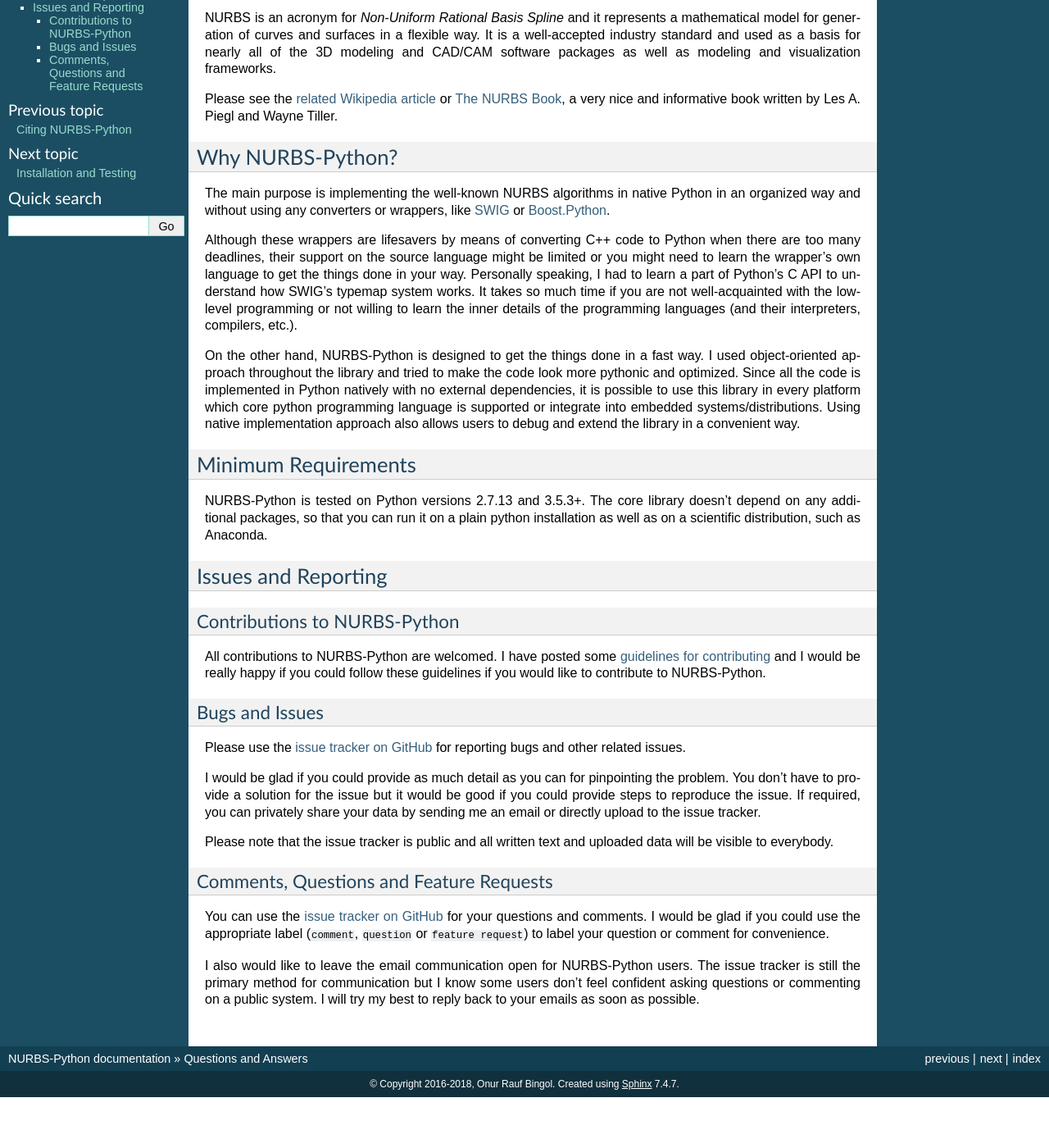
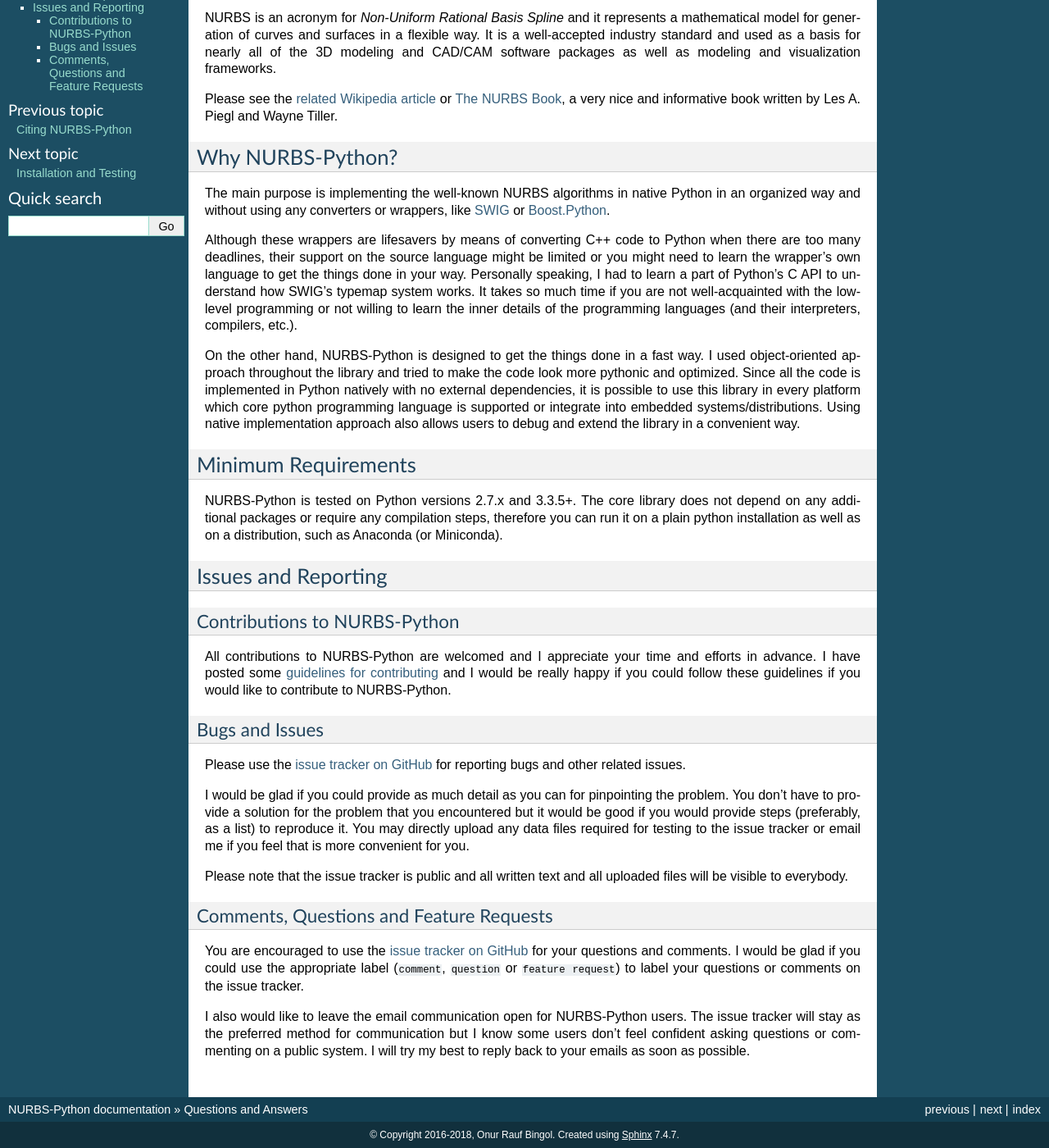
Before and after one commit to orbingol/NURBS-Python, a Sphinx documentation site: the page built from docs/q_a.rst, in a window 1280 px wide and 1400 px high, scrolled down 137 px. Shown: the whole window at 82% size. Built offline with Sphinx 7.4.7, drawn with Linux system fonts in a browser that asks for light colours; formulas are drawn with MathJax 3; before the commit the page ends 1475 px from its top, so only the background shows below that.

Commit message:
Update contribution guidelines

```diff
--- a/docs/install.rst
+++ b/docs/install.rst
@@ -82,6 +82,6 @@
 These scripts require `pytest <https://pytest.readthedocs.io/en/latest>`_ installed on your Python distribution.
 After installing the required packages, you may execute the following from your favorite IDE or from the command line:
 
-``pytest``
+``pytest`` or ``py.test``
 
 pytest will automatically find the tests under ``tests/`` directory, execute them and show the results.
--- a/docs/q_a.rst
+++ b/docs/q_a.rst
@@ -33,8 +33,9 @@
 Minimum Requirements
 ====================
 
-NURBS-Python is tested on Python versions 2.7.13 and 3.5.3+. The core library doesn't depend on any additional packages,
-so that you can run it on a plain python installation as well as on a scientific distribution, such as Anaconda.
+NURBS-Python is tested on Python versions 2.7.x and 3.3.5+. The core library does not depend on any additional packages
+or require any compilation steps, therefore you can run it on a plain python installation as well as on a distribution,
+such as Anaconda (or Miniconda).
 
 Issues and Reporting
 ====================
@@ -42,7 +43,7 @@
 Contributions to NURBS-Python
 -----------------------------
 
-All contributions to NURBS-Python are welcomed. I have posted some
+All contributions to NURBS-Python are welcomed and I appreciate your time and efforts in advance. I have posted some
 `guidelines for contributing <https://github.com/orbingol/NURBS-Python/blob/master/.github/CONTRIBUTING.md>`_ and
 I would be really happy if you could follow these guidelines if you would like to contribute to NURBS-Python.
 
@@ -53,18 +54,19 @@
 for reporting bugs and other related issues.
 
 I would be glad if you could provide as much detail as you can for pinpointing the problem. You don't have to provide
-a solution for the issue but it would be good if you could provide steps to reproduce the issue. If required,
-you can privately share your data by sending me an email or directly upload to the issue tracker.
+a solution for the problem that you encountered but it would be good if you would provide steps (preferably, as a list)
+to reproduce it. You may directly upload any data files required for testing to the issue tracker or email me if you
+feel that is more convenient for you.
 
-Please note that the issue tracker is public and all written text and uploaded data will be visible to everybody.
+Please note that the issue tracker is public and all written text and all uploaded files will be visible to everybody.
 
 Comments, Questions and Feature Requests
 ----------------------------------------
 
-You can use the `issue tracker on GitHub <https://github.com/orbingol/NURBS-Python/issues>`_ for your questions and
-comments. I would be glad if you could use the appropriate label (``comment``, ``question`` or ``feature request``) to
-label your question or comment for convenience.
+You are encouraged to use the `issue tracker on GitHub <https://github.com/orbingol/NURBS-Python/issues>`_
+for your questions and comments. I would be glad if you could use the appropriate label
+(``comment``, ``question`` or ``feature request``) to label your questions or comments on the issue tracker.
 
-I also would like to leave the email communication open for NURBS-Python users. The issue tracker is still the primary
-method for communication but I know some users don't feel confident asking questions or commenting on a public system.
-I will try my best to reply back to your emails as soon as possible.
+I also would like to leave the email communication open for NURBS-Python users. The issue tracker will stay as the
+preferred method for communication but I know some users don't feel confident asking questions
+or commenting on a public system. I will try my best to reply back to your emails as soon as possible.
```
Also changed, not shown: .github/CONTRIBUTING.md.
